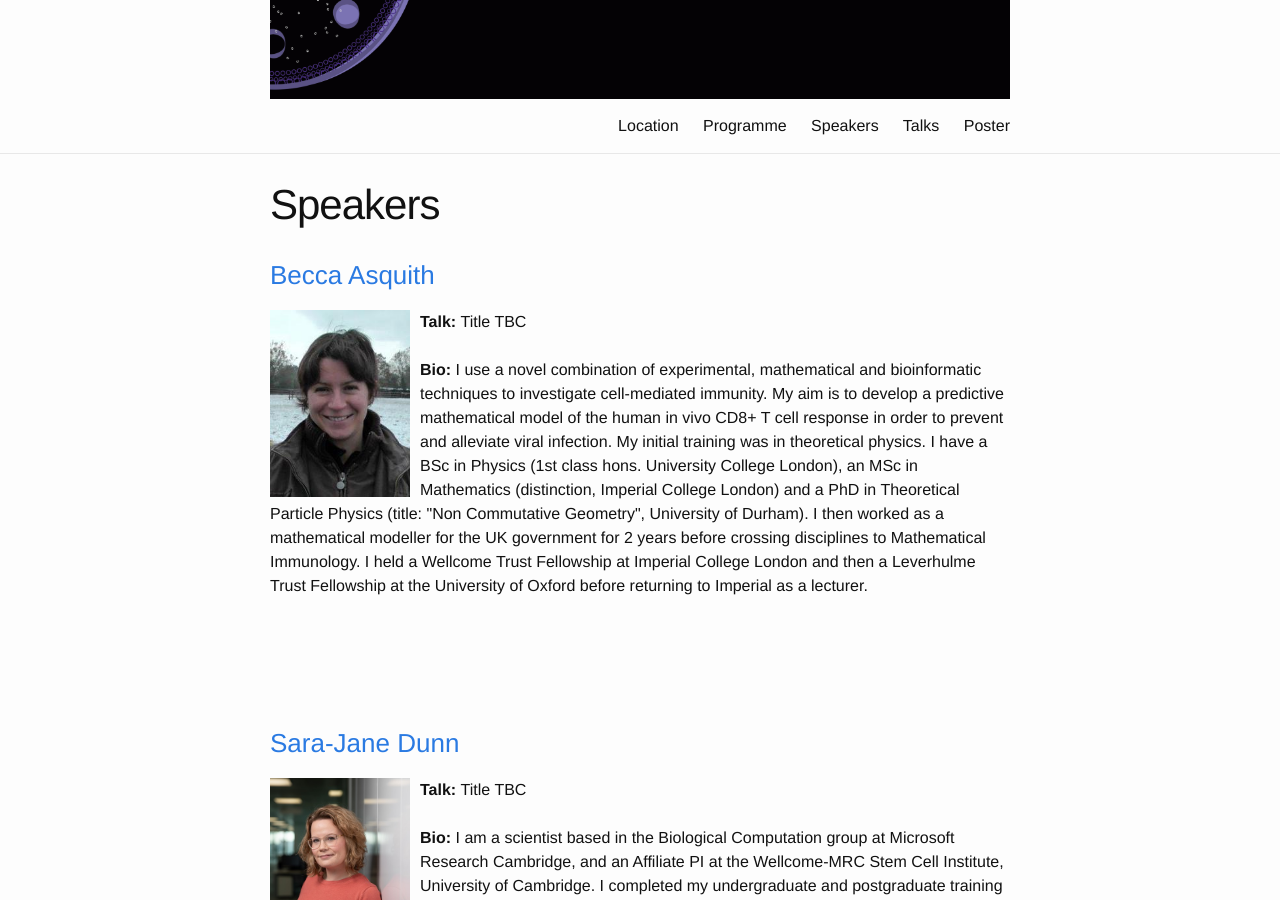
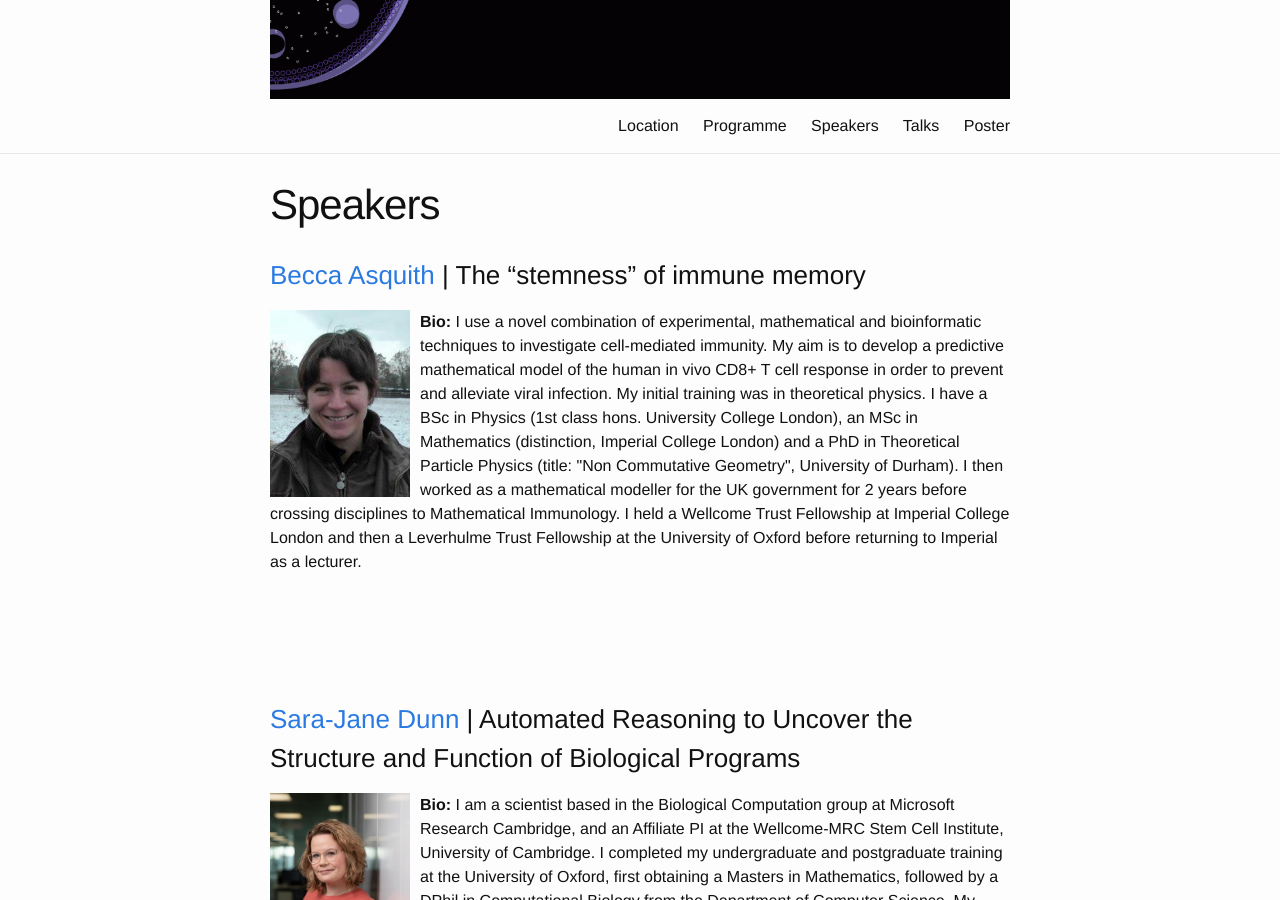
Before and after one commit to qsbworkshop/qsb2019, a Jekyll site: the page built from docs/speakers.md, in a window 1280 px wide and 900 px high, scrolled down 264 px. Built offline with Jekyll 4.4.1, drawn with Linux system fonts in a browser that asks for light colours.

Commit message:
Update speakers.md

```diff
--- a/docs/speakers.md
+++ b/docs/speakers.md
@@ -3,18 +3,18 @@ layout: page
 title: Speakers
 permalink: /speakers/
 ---
-<h3><a href="https://www.imperial.ac.uk/people/b.asquith">Becca Asquith</a></h3>
+<h3><a href="https://www.imperial.ac.uk/people/b.asquith">Becca Asquith</a> | The “stemness” of immune memory</h3>
   <p>
-     <img src="https://qsbworkshop.github.io/qsb2019/images/Asquith.jpg" alt="Becca Asquith" style="float:Left;width:140px;padding-right:10px;"><b>Talk: </b>Title TBC<br><br><b>Bio: </b>I use a novel combination of experimental, mathematical and bioinformatic techniques to investigate cell-mediated immunity. My aim is to develop a predictive mathematical model of the human in vivo CD8+ T cell response in order to prevent and alleviate viral infection. My initial training was in theoretical physics. I have a BSc in Physics (1st class hons. University College London), an MSc in Mathematics (distinction, Imperial College London) and a PhD in Theoretical Particle Physics (title: "Non Commutative Geometry", University of Durham). I then worked as a mathematical modeller for the UK government for 2 years before crossing disciplines to Mathematical Immunology. I held a Wellcome Trust Fellowship at Imperial College London and then a Leverhulme Trust Fellowship at the University of Oxford before returning to Imperial as a lecturer.
+     <img src="https://qsbworkshop.github.io/qsb2019/images/Asquith.jpg" alt="Becca Asquith" style="float:Left;width:140px;padding-right:10px;"><b>Bio: </b>I use a novel combination of experimental, mathematical and bioinformatic techniques to investigate cell-mediated immunity. My aim is to develop a predictive mathematical model of the human in vivo CD8+ T cell response in order to prevent and alleviate viral infection. My initial training was in theoretical physics. I have a BSc in Physics (1st class hons. University College London), an MSc in Mathematics (distinction, Imperial College London) and a PhD in Theoretical Particle Physics (title: "Non Commutative Geometry", University of Durham). I then worked as a mathematical modeller for the UK government for 2 years before crossing disciplines to Mathematical Immunology. I held a Wellcome Trust Fellowship at Imperial College London and then a Leverhulme Trust Fellowship at the University of Oxford before returning to Imperial as a lecturer.
   </p>
 <br>
 <br>
 <br>
 <br>
 
-<h3><a href="https://www.microsoft.com/en-us/research/people/sarajand/">Sara-Jane Dunn</a></h3>
+<h3><a href="https://www.microsoft.com/en-us/research/people/sarajand/">Sara-Jane Dunn</a> | Automated Reasoning to Uncover the Structure and Function of Biological Programs </h3>
   <p>
-     <img src="https://qsbworkshop.github.io/qsb2019/images/Dunn.jpg" alt="Sara-Jane Dunn" style="float:Left;width:140px;padding-right:10px;padding-bottom:50px;"><b>Talk: </b>Title TBC<br><br><b>Bio: </b>I am a scientist based in the Biological Computation group at Microsoft Research Cambridge, and an Affiliate PI at the Wellcome-MRC Stem Cell Institute, University of Cambridge. I completed my undergraduate and postgraduate training at the University of Oxford, first obtaining a Masters in Mathematics, followed by a DPhil in Computational Biology from the Department of Computer Science. My research sits at the interface between mathematics, computer science and biology. More specifically, I focus on the concept of biology as computation, in which the biochemistry of the cell performs information processing in the service of decision-making. Towards this, I collaborate with experimentalists at the Universities of Cambridge and Padova to investigate stem cell decision-making throughout Development. As a computational scientist in biology, my goal is to identify the necessary abstractions to develop predictive, explanatory models of the biological programs that govern cellular behaviour. Ultimately, this research will lead us to make cells programmable, which could fundamentally transform medicine, agriculture and even the ways we generate energy.
+     <img src="https://qsbworkshop.github.io/qsb2019/images/Dunn.jpg" alt="Sara-Jane Dunn" style="float:Left;width:140px;padding-right:10px;padding-bottom:50px;"><b>Bio: </b>I am a scientist based in the Biological Computation group at Microsoft Research Cambridge, and an Affiliate PI at the Wellcome-MRC Stem Cell Institute, University of Cambridge. I completed my undergraduate and postgraduate training at the University of Oxford, first obtaining a Masters in Mathematics, followed by a DPhil in Computational Biology from the Department of Computer Science. My research sits at the interface between mathematics, computer science and biology. More specifically, I focus on the concept of biology as computation, in which the biochemistry of the cell performs information processing in the service of decision-making. Towards this, I collaborate with experimentalists at the Universities of Cambridge and Padova to investigate stem cell decision-making throughout Development. As a computational scientist in biology, my goal is to identify the necessary abstractions to develop predictive, explanatory models of the biological programs that govern cellular behaviour. Ultimately, this research will lead us to make cells programmable, which could fundamentally transform medicine, agriculture and even the ways we generate energy.
   </p>
 <br>
 <br>
```
